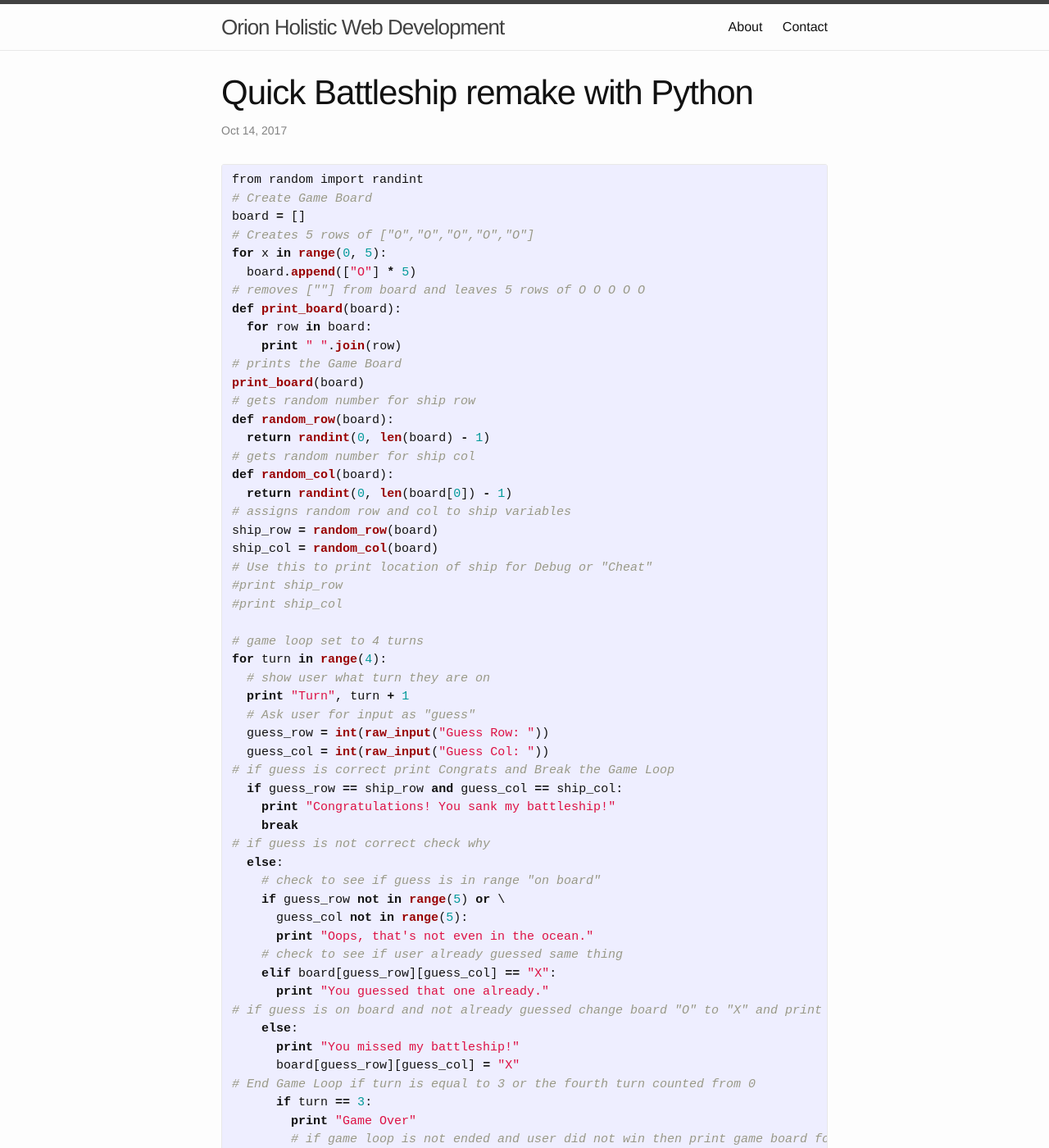
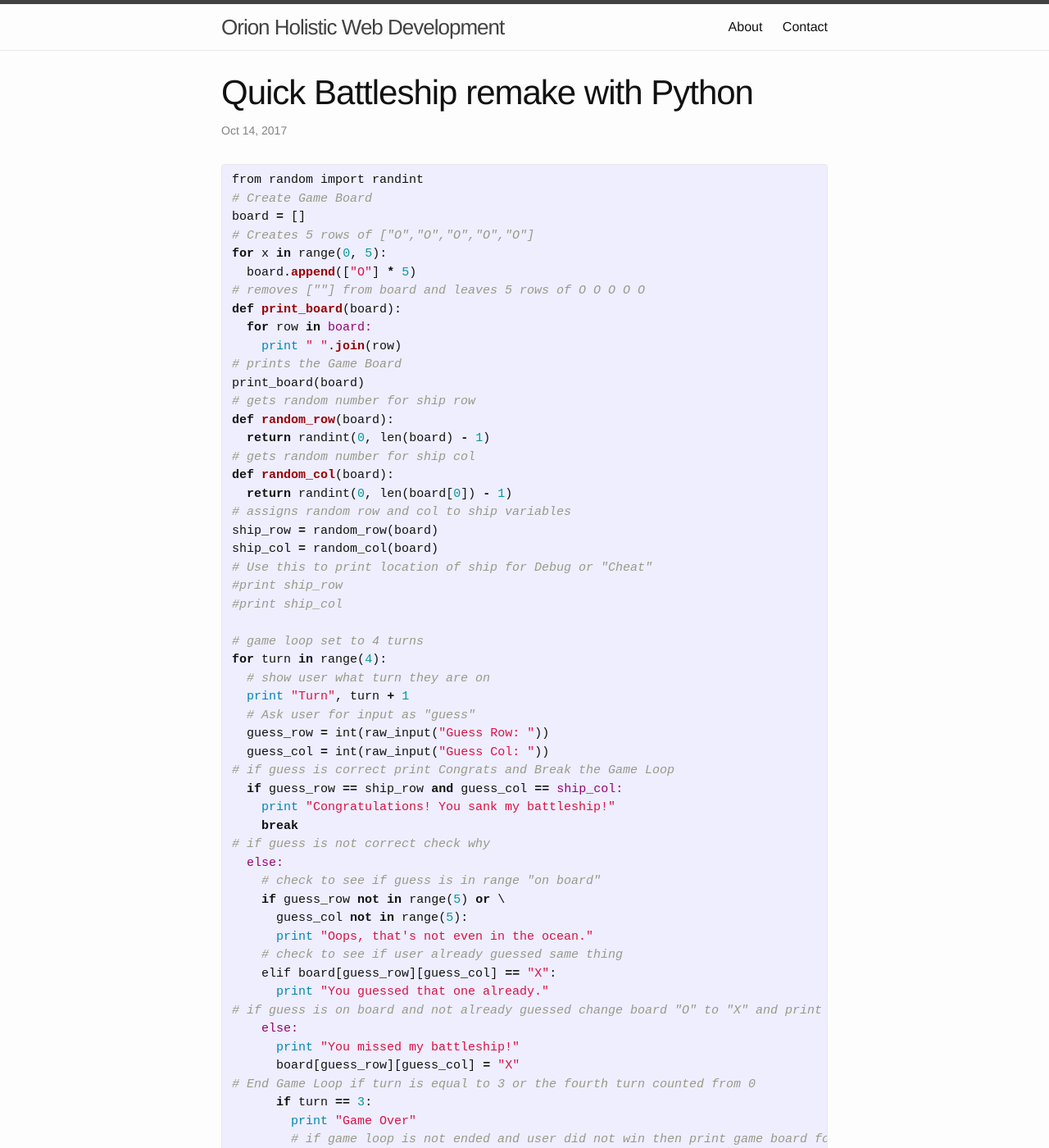
Before and after one commit to orionholistic/orionholistic.github.io, a Jekyll site: the page built from _posts/2017-10-14-Quick-Battleship-remake-with-python.markdown, in a window 1280 px wide and 1400 px high. Shown: the whole window at 82% size. Built offline with Jekyll 4.4.1, drawn with Linux system fonts in a browser that asks for light colours.

Commit message:
Update 2017-10-14-Quick-Battleship-remake-with-python.markdown

```diff
--- a/_posts/2017-10-14-Quick-Battleship-remake-with-python.markdown
+++ b/_posts/2017-10-14-Quick-Battleship-remake-with-python.markdown
@@ -2,10 +2,10 @@
 layout: post
 title:  Quick Battleship remake with Python
 date:   2017-10-14 21:34:37 +0000
-categories: python
+categories: new
 ---
 
-{% highlight python lineos %}
+{% highlight ruby %}
 from random import randint
 # Create Game Board
 board = []
```
